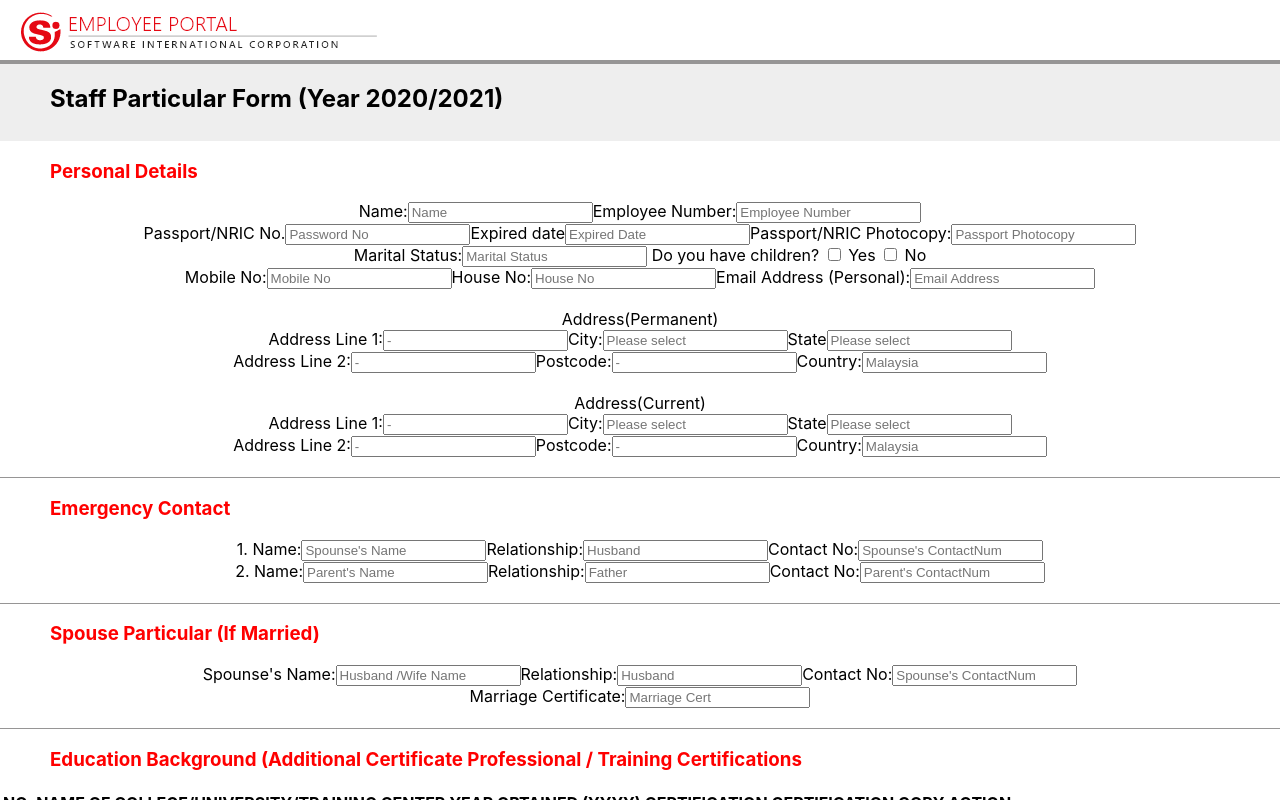
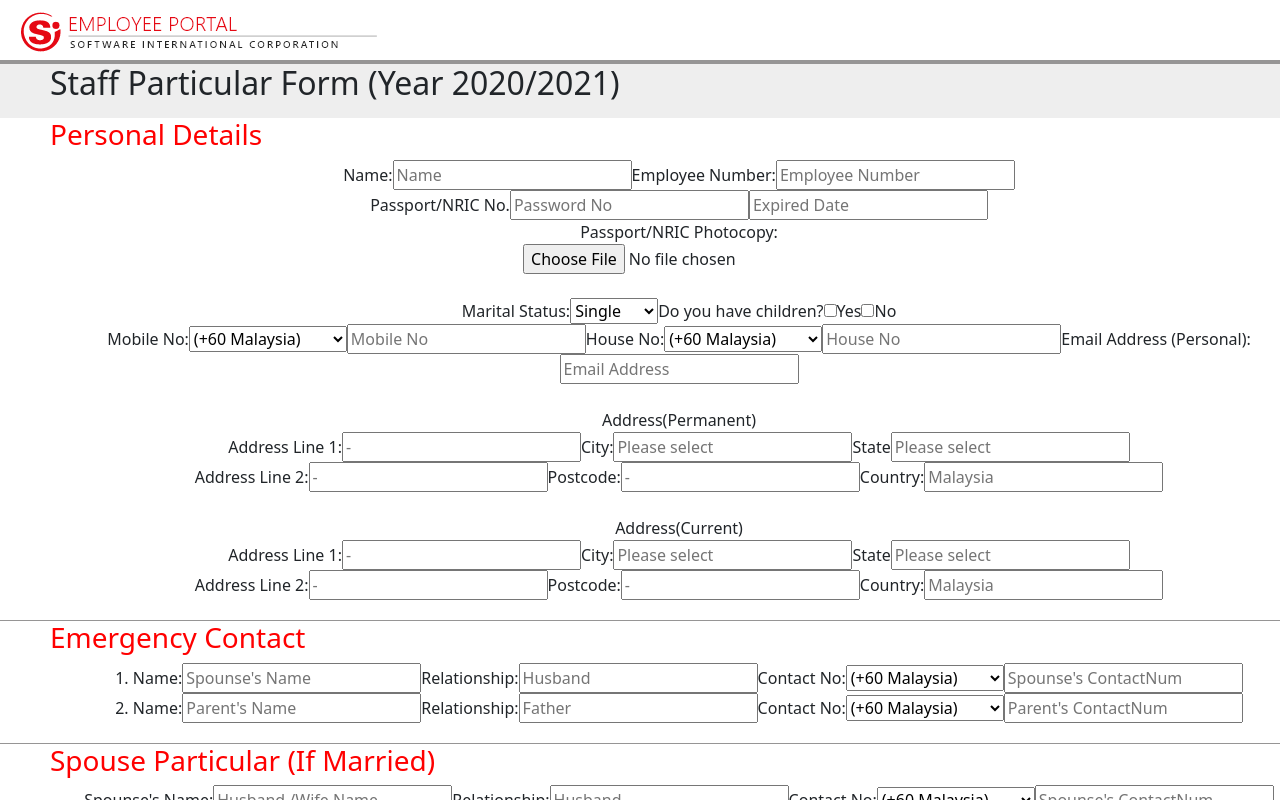
Before and after one commit to HongKaiJun/pha-testing, a React (Create React App) app: page / in a window 1280 px wide. Built offline with nearby package versions, Linux system fonts and the light colour scheme.

Commit message:
add bootstrap,footer,dropdowntext

```diff
--- a/package.json
+++ b/package.json
@@ -6,6 +6,7 @@
     "@testing-library/jest-dom": "^5.14.1",
     "@testing-library/react": "^11.2.7",
     "@testing-library/user-event": "^12.8.3",
+    "bootstrap": "^5.1.3",
     "react": "^17.0.2",
     "react-dom": "^17.0.2",
     "react-scripts": "4.0.3",
--- a/src/App.css
+++ b/src/App.css
@@ -54,3 +54,16 @@
   color: white;
   border: 2px solid red;
 }
+
+.Footer{
+  position: absolute;
+  bottom: 0;
+  background-color: black;
+  width:100%;
+  height:30px;
+  background-position: 0%;
+  text-align: center;
+  color: white;
+  font-style: italic;
+  font-weight: bold;
+}
--- /dev/null
+++ b/src/components/Footer.jsx
@@ -0,0 +1,13 @@
+import React, { Component } from 'react'
+
+export default class Footer extends Component {
+    render() {
+        return (
+            <div>
+                <footer className ="Footer">
+                    <span className ="text-muted">@Copyright SICMSB, 2021. For internal use only.</span>
+                </footer>
+            </div>
+        )
+    }
+}
--- a/src/components/StaffParticularForm.jsx
+++ b/src/components/StaffParticularForm.jsx
@@ -1,6 +1,7 @@
 import React, { Component } from 'react'
 import LOGO1 from "../images/employeelogo.png";
 import '../StaffForm.css';
+import Footer from './Footer';
 
 class StaffParticularForm extends Component {
     constructor(props){
@@ -27,14 +28,21 @@ class StaffParticularForm extends Component {
                 <br/>
                 <label>Passport/NRIC No.</label>
                 <input placeholder="Password No" name="PasswordNo" className="Password_no"></input>
-                <label>Expired date</label>
                 <input placeholder="Expired Date" name="ExpiredDate" className="Expired_date"></input>
+                <br/>
                 <label>Passport/NRIC Photocopy:</label>
                 {/*need to add image and onclick to upload stuff*/}
-                <input placeholder="Passport Photocopy" name="PasswordPhotocopy" className="Password_photocopy"></input>
+                <div className = "passport_file">
+                    <input type = "file" className= "passport_photocopy" id="inputFile"></input>
+                </div>
                 <br/>
                 <label>Marital Status:</label>
-                <input placeholder="Marital Status" name="MaritalStatus" className="Marital_status"></input>
+                <select className="custom-select" id="MaritalStatus">
+                    <option selected>Single</option>
+                    <option value>Married</option>
+                    <option value>Window</option>
+                    <option value>Divorcee</option>
+                </select>
                 <label> Do you have children? </label>
                 <input className ="GotChild" type="checkbox"></input>
                 <label> Yes </label>
@@ -43,9 +51,23 @@ class StaffParticularForm extends Component {
                 <br/>
                 <label>Mobile No:</label>
                 {/*need add the dropdown box for different country number */}
+                <select className="custom-select" id="PhoneNum1">
+                    <option selected>(+60 Malaysia)</option>
+                    <option value>(+852 Hong Kong)</option>
+                    <option value>(+65 Singapore)</option>
+                    <option value>(+86 China)</option>
+                    <option value>(+886 Taiwan)</option>
+                </select>
                 <input placeholder="Mobile No" name="MobileNo" className="Mobile_no"></input>
                 <label>House No:</label>
                 {/*need add the dropdown box for different country number */}
+                <select className="custom-select" id="PhoneNum2">
+                    <option selected>(+60 Malaysia)</option>
+                    <option value>(+852 Hong Kong)</option>
+                    <option value>(+65 Singapore)</option>
+                    <option value>(+86 China)</option>
+                    <option value>(+886 Taiwan)</option>
+                </select>
                 <input placeholder="House No" name="HouseNo" className="House_no"></input>
                 <label>Email Address (Personal):</label>
                 <input placeholder="Email Address" name="EmailAddress" className="Email_address"></input>
@@ -56,6 +78,7 @@ class StaffParticularForm extends Component {
                 <label>Address Line 1:</label>
                 <input placeholder="-" name="PAddressLine1" className="P_Address_line1"></input>
                 <label>City:</label>
+
                 <input placeholder="Please select" name="PCity" className="P_City"></input>
                 <label>State</label>
                 <input placeholder="Please select" name="PState" className="P_State"></input>
@@ -94,6 +117,13 @@ class StaffParticularForm extends Component {
                 <input placeholder="Husband" name="SpounseRelationship" className="Spounse_relationship"></input>
                 <label>Contact No:</label>
                 {/*Add the dropdown box for the contact number. Different country */}
+                <select className="custom-select" id="PhoneNum3">
+                    <option selected>(+60 Malaysia)</option>
+                    <option value>(+852 Hong Kong)</option>
+                    <option value>(+65 Singapore)</option>
+                    <option value>(+86 China)</option>
+                    <option value>(+886 Taiwan)</option>
+                </select>
                 <input placeholder="Spounse's ContactNum" name="SpounseContactNum" className="Spounse_contactnum"></input>
                 <br/>
                 <label>2. Name:</label>
@@ -102,6 +132,13 @@ class StaffParticularForm extends Component {
                 <input placeholder="Father" name="ParentRelationship" className="Parent_relationship"></input>
                 <label>Contact No:</label>
                 {/*Add the dropdown box for the contact number. Different country */}
+                <select className="custom-select" id="PhoneNum4">
+                    <option selected>(+60 Malaysia)</option>
+                    <option value>(+852 Hong Kong)</option>
+                    <option value>(+65 Singapore)</option>
+                    <option value>(+86 China)</option>
+                    <option value>(+886 Taiwan)</option>
+                </select>
                 <input placeholder="Parent's ContactNum" name="ParentContactNum" className="Parent_contactnum"></input>
                 </div>
 
@@ -113,18 +150,23 @@ class StaffParticularForm extends Component {
                 <input placeholder="Husband" name="SpounseRelationship2" className="Spounse_relationship2"></input>
                 <label>Contact No:</label>
                 {/*Add the dropdown box for the contact number. Different country */}
+                <select className="custom-select" id="PhoneNum5">
+                    <option selected>(+60 Malaysia)</option>
+                    <option value>(+852 Hong Kong)</option>
+                    <option value>(+65 Singapore)</option>
+                    <option value>(+86 China)</option>
+                    <option value>(+886 Taiwan)</option>
+                </select>
                 <input placeholder="Spounse's ContactNum" name="SpounseContactNum2" className="Spounse_contactnum2"></input>
                 <br/>
                 <label>Marriage Certificate:</label>
                 <input placeholder="Marriage Cert" name="MarriageCert" className="Marriage_Cert"></input>
                 <br/>
-
-                {/*popup te table for child details  */}
                 </div>
 
                 <div className = "Education_Background">
                 <h3 style={{textAlign:"left", marginLeft:"50px",color:"red"}} >Education Background (Additional Certificate Professional / Training Certifications</h3>
-                    <table className="Education_Table">
+                    <table className="table table-dark table-bordered">
                     <thead>
                         <tr>
                             <th>NO.</th>
@@ -132,10 +174,40 @@ class StaffParticularForm extends Component {
                             <th>YEAR OBTAINED (YYYY)</th>
                             <th>CERTIFICATION</th>
                             <th>CERTIFICATION COPY</th>
-                            <th>ACTION</th>
                         </tr>
                     </thead>
+                    <tbody>
+                        <td></td>
+                        <td><input placeholder="" name="" className=""></input></td>
+                        <td><input placeholder="" name="" className=""></input></td>
+                        <td><input placeholder="" name="" className=""></input></td>
+                        <td><input placeholder="" name="" className=""></input></td>
+                    </tbody>
                 </table>
+                {/*popup te table for child details  */}
+                <div className ="Child_Details">
+                <h3 style={{textAlign:"left", marginLeft:"50px",color:"red"}} >Child Details</h3>
+                <table className="table table-dark table-bordered">
+                    <thead>
+                        <tr>
+                            <th>NO.</th>
+                            <th>CHILDREN'S NAME</th>
+                            <th>BIRTH DATE (DD/MM/YYYY)</th>
+                            <th>BIRTH CERTIFICATE PHOTOCOPY</th>
+                            <th>NATIONALITY</th>
+                            <th>OCUPATION/SCHOOL/INSTITUTIONS</th>
+                        </tr>
+                    </thead>
+                    <tbody>
+                        <td></td>
+                        <td><input placeholder="" name="" className=""></input></td>
+                        <td><input placeholder="" name="" className=""></input></td>
+                        <td><input placeholder="" name="" className=""></input></td>
+                        <td><input placeholder="" name="" className=""></input></td>
+                        <td></td>
+                    </tbody>
+                </table>
+                </div>
                 </div>
 
                 <div className ="PDPA">
@@ -150,7 +222,7 @@ class StaffParticularForm extends Component {
                 <p/>
                 <button  style={{textAlign:"right", marginRight:"50px"}} className = "Cancel_Button">Cancel</button>
                 <button  style={{textAlign:"right"}} className = "Submit_Button">Submit</button>
-
+                <Footer/>
             </div>
         )
     }
--- a/src/index.js
+++ b/src/index.js
@@ -3,6 +3,7 @@ import ReactDOM from 'react-dom';
 import './index.css';
 import App from './App';
 import reportWebVitals from './reportWebVitals';
+import 'bootstrap/dist/css/bootstrap.min.css';
 
 ReactDOM.render(
   <React.StrictMode>
```
Also changed, not shown: 1 other file (tests, documents, lock files or other folders).
